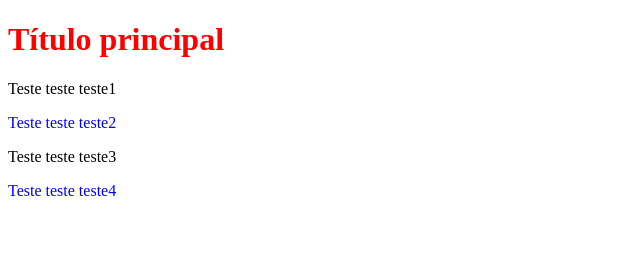
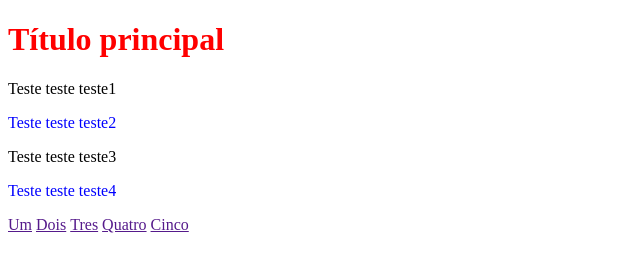
Before and after one commit to fernandosouza84/CSS, a plain HTML site: page WebContent/index.html in a window 1280 px wide. Shown: the whole page, without its empty margins (0-640 px from the left). Drawn offline with Linux system fonts and the light colour scheme.

Commit message:
Segundo exemplo

```diff
--- a/WebContent/index.html
+++ b/WebContent/index.html
@@ -13,6 +13,14 @@
 			.blue{
 				color: blue;
 			}
+
+			nav ul li {
+				display: inline-block;
+			}
+
+			nav ul{
+				padding: 0;
+			}
 		</style>
 	</head>
 	<body>
@@ -21,5 +29,15 @@
 		<p class='blue'>Teste teste teste2</p>
 		<p>Teste teste teste3</p>
 		<p class='blue'>Teste teste teste4</p>
+
+		<nav>
+			<ul>
+				<li> <a href="">Um</a></li>
+				<li> <a href="">Dois</a></li>
+				<li> <a href="">Tres</a></li>
+				<li> <a href="">Quatro</a></li>
+				<li> <a href="">Cinco</a></li>
+			</ul>
+		</nav>
 	</body>
 </html>
```
